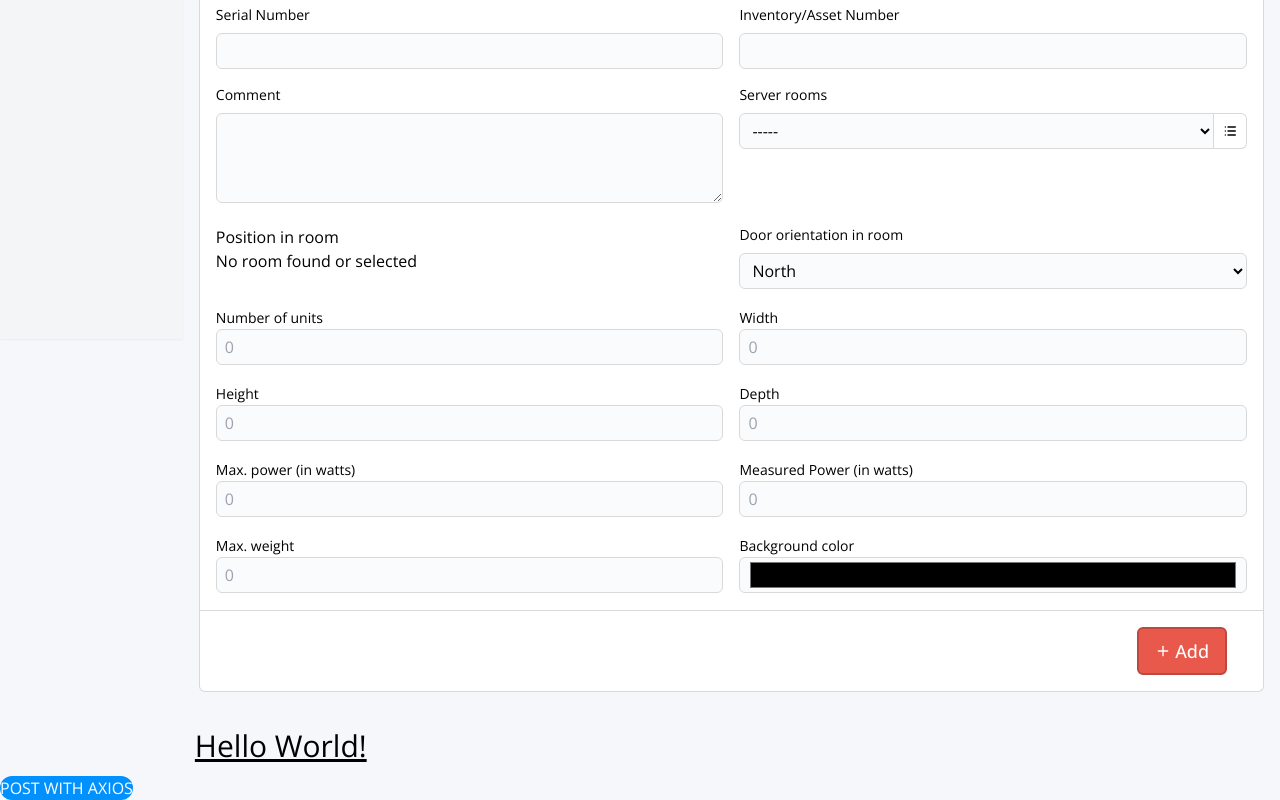
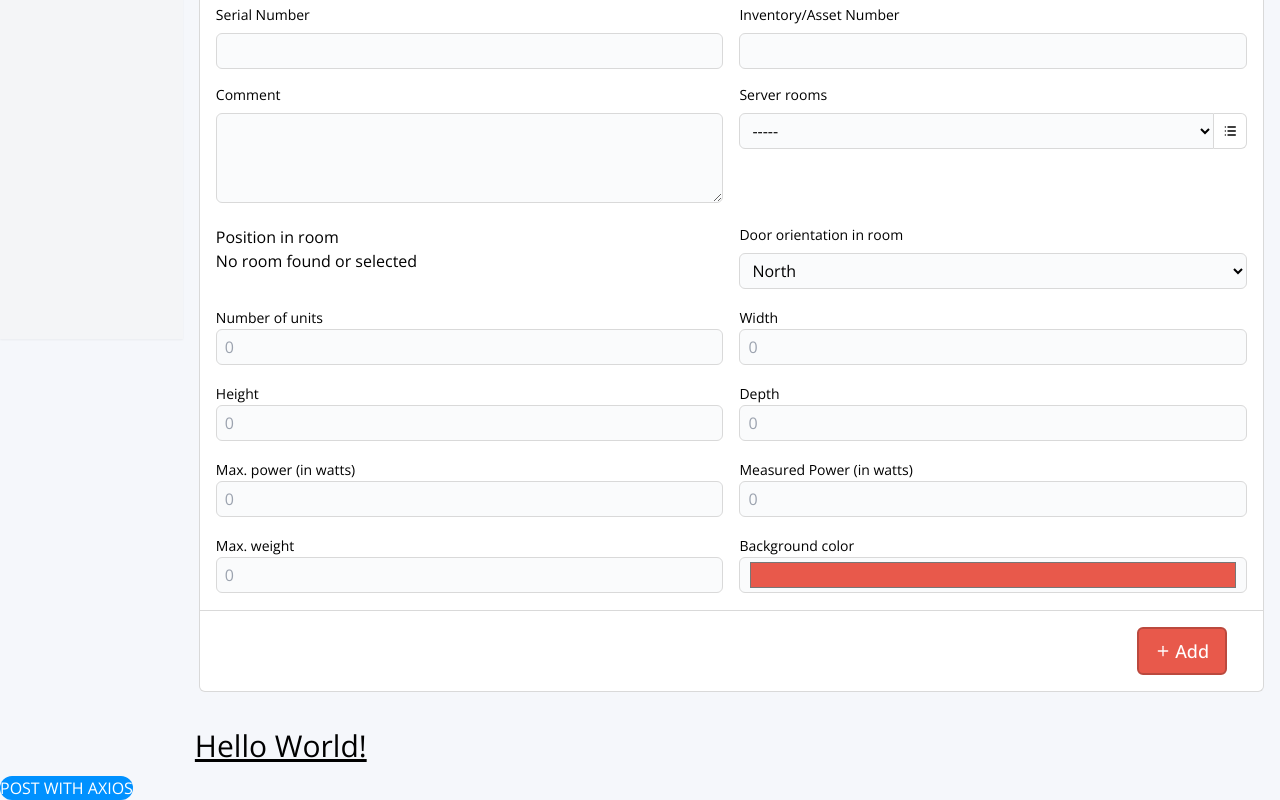
Before and after one commit to sydgibbon/guti-front, a React (Create React App) app: page /racks-form in a window 1280 px wide. Shown: the part 461-1261 px from the top of the page. Built offline with nearby package versions, Linux system fonts and the light colour scheme; no server answers.

Commit message:
Updated RacksForm

```diff
--- a/src/component/forms/assets/RacksForm.jsx
+++ b/src/component/forms/assets/RacksForm.jsx
@@ -256,6 +256,7 @@ const RacksForm = () => {
             <label className="text-sm mb-2">Background color</label>
             <input
               type="color"
+              value="#e8594b"
               className="w-full px-2 rounded-md h-9 border-1 border-secondary-dark bg-medium-gray"
             ></input>
           </div>
```
